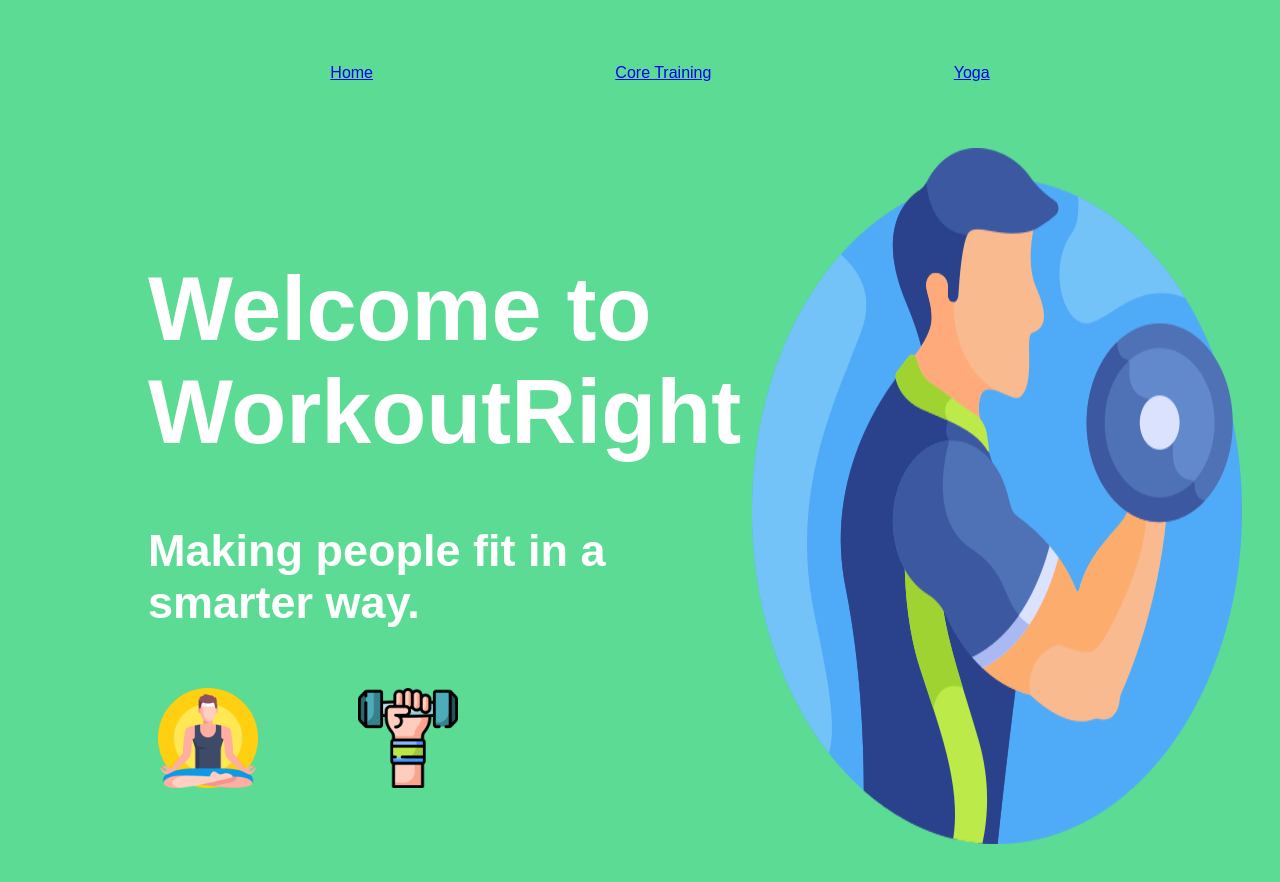
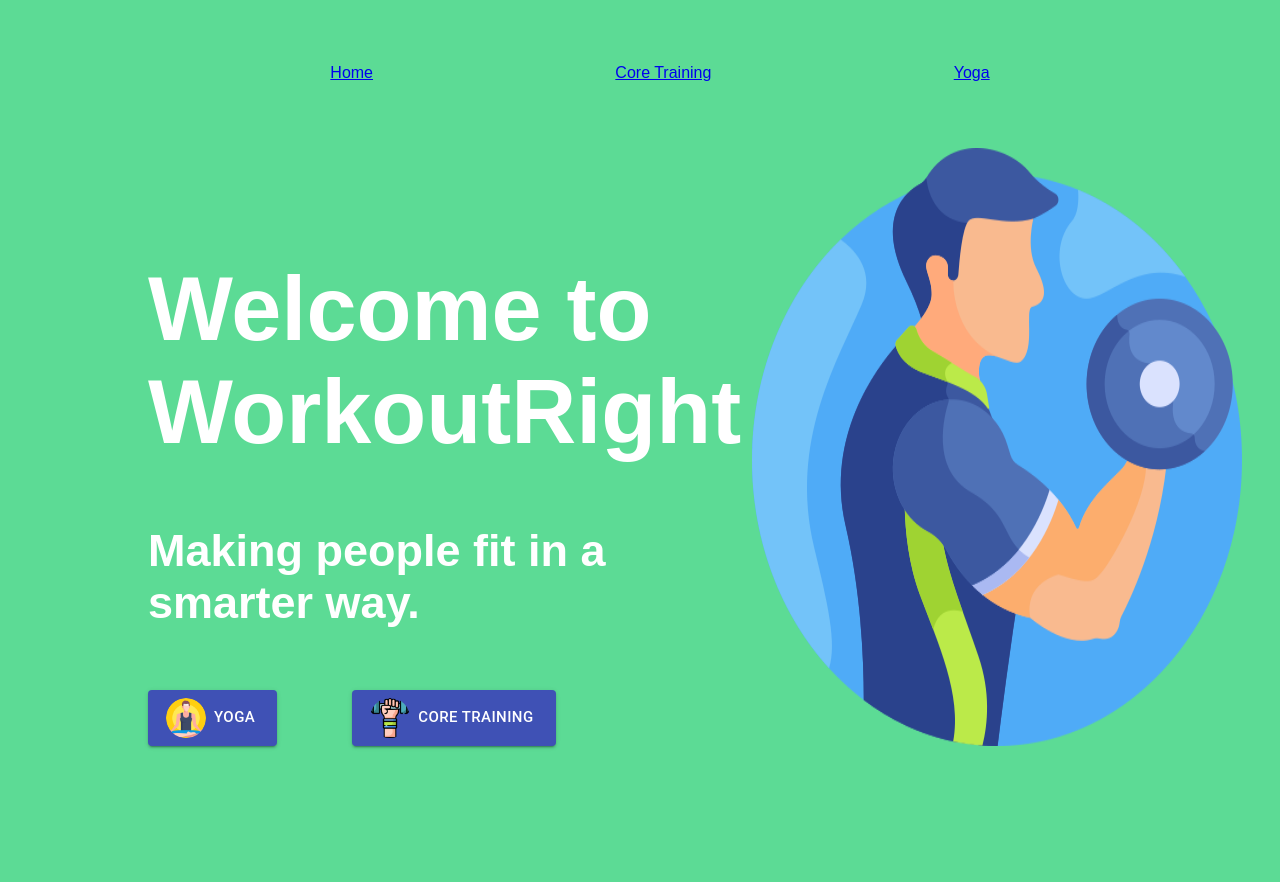
Before and after one commit to experimentlab01/workoutright, a React (Create React App) app: page / in a window 1280 px wide. Shown: the top 882 px of the page. Built offline with nearby package versions, Linux system fonts and the light colour scheme.

Commit message:
Added material ui

```diff
--- a/package.json
+++ b/package.json
@@ -3,6 +3,7 @@
   "version": "0.1.0",
   "private": true,
   "dependencies": {
+    "@material-ui/core": "^4.12.3",
     "@mediapipe/camera_utils": "^0.3.1620247984",
     "@mediapipe/pose": "^0.4.1624666670",
     "@testing-library/jest-dom": "^5.11.4",
--- a/src/pages/Home.js
+++ b/src/pages/Home.js
@@ -1,11 +1,24 @@
-import React from "react";
+import React, { useState } from "react";
 import logo from "../assets/images/fitness.png";
 import exercise from "../assets/images/exercise.png";
 import meditaion from "../assets/images/meditation.png";
 import "../App.css";
-import { Link } from "react-router-dom";
+import { Link, Redirect } from "react-router-dom";
+import { Button } from "@material-ui/core";
+import Avatar from "@material-ui/core/Avatar";
 
 export const Home = () => {
+  // const [yogaRedirect,setYogaRedirect] = useState(false)
+  // function onClickYoga(){
+  //   setYogaRedirect(true)
+  // }
+
+  // if(yogaRedirect){
+  //   return(
+  //     <Redirect push to='/yoga'/>
+  //   )
+  // }
+
   return (
     <div>
       <div className="home">
@@ -22,25 +35,30 @@ export const Home = () => {
           <p>
             <h1>Welcome to WorkoutRight</h1>
             <h4 style={{ marginTop: 0 }}>Making people fit in a smarter way.</h4>
-            <div style={{ display: "flex" }}>
-              <Link to="/yoga">
-                <img
-                  style={{ width: 100, marginLeft: 10 }}
-                  src={meditaion}
-                  alt="meditation"
-                ></img>
-              </Link>
-              <Link to="/counter">
-                <div>
-                  <img
-                    style={{ width: 100, marginLeft: 100}}
-                    src={exercise}
-                    alt="exercise"
-                  ></img>
-                </div>
-              </Link>
-            </div>
           </p>
+          <div style={{ display: "flex" }}>
+            <Link to="/yoga">
+              <Button
+                size="large"
+                variant="contained"
+                color="primary"
+                startIcon={<Avatar src={meditaion} />}
+              >
+                Yoga
+              </Button>
+            </Link>
+            &nbsp;&nbsp;&nbsp;&nbsp;&nbsp;&nbsp;
+            <Link to="/counter">
+              <Button
+                size="large"
+                variant="contained"
+                color="primary"
+                startIcon={<Avatar src={exercise} />}
+              >
+                Core Training
+              </Button>
+            </Link>
+          </div>
         </div>
         <img
           src={logo}
```
Also changed, not shown: 2 other files (tests, documents, lock files or other folders).
